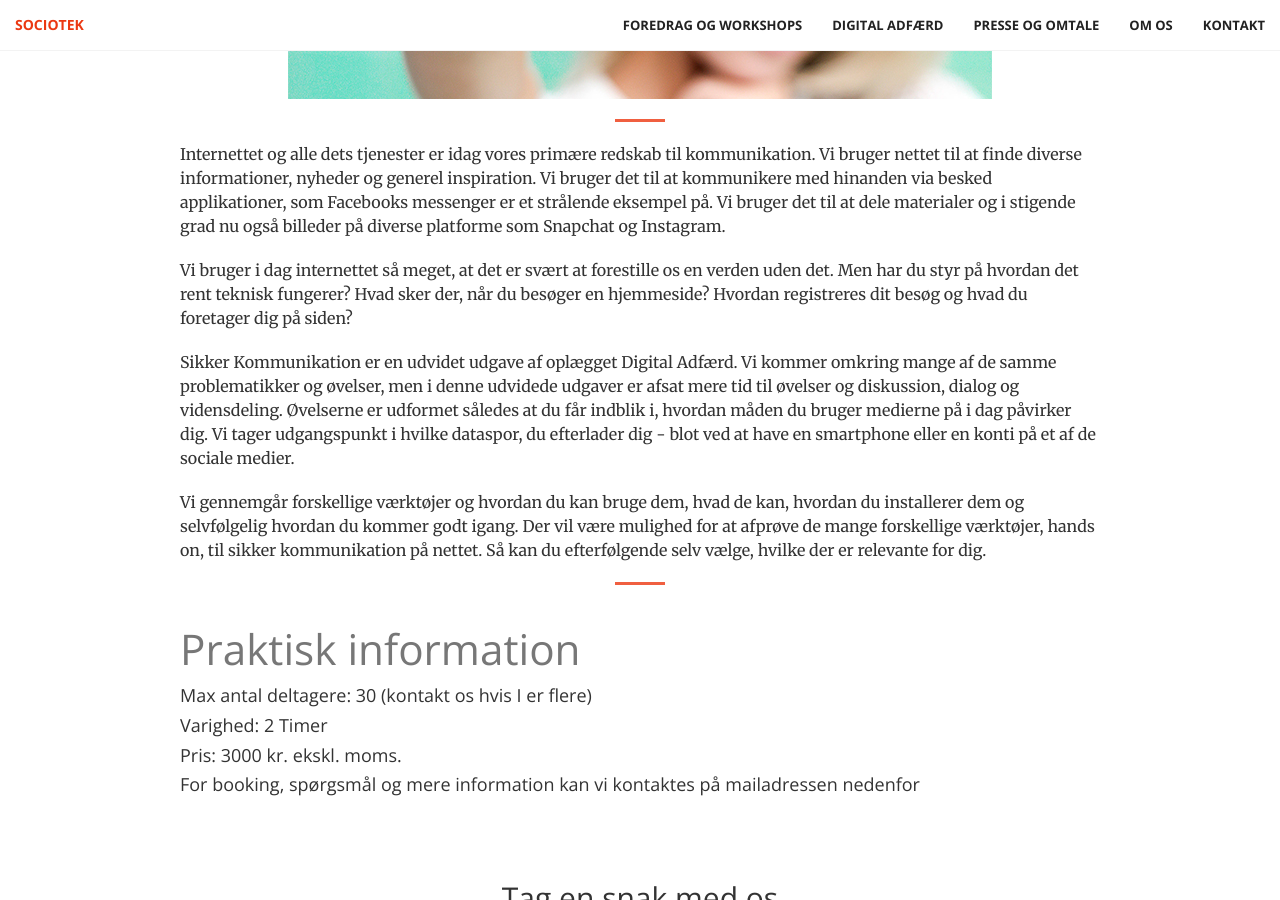
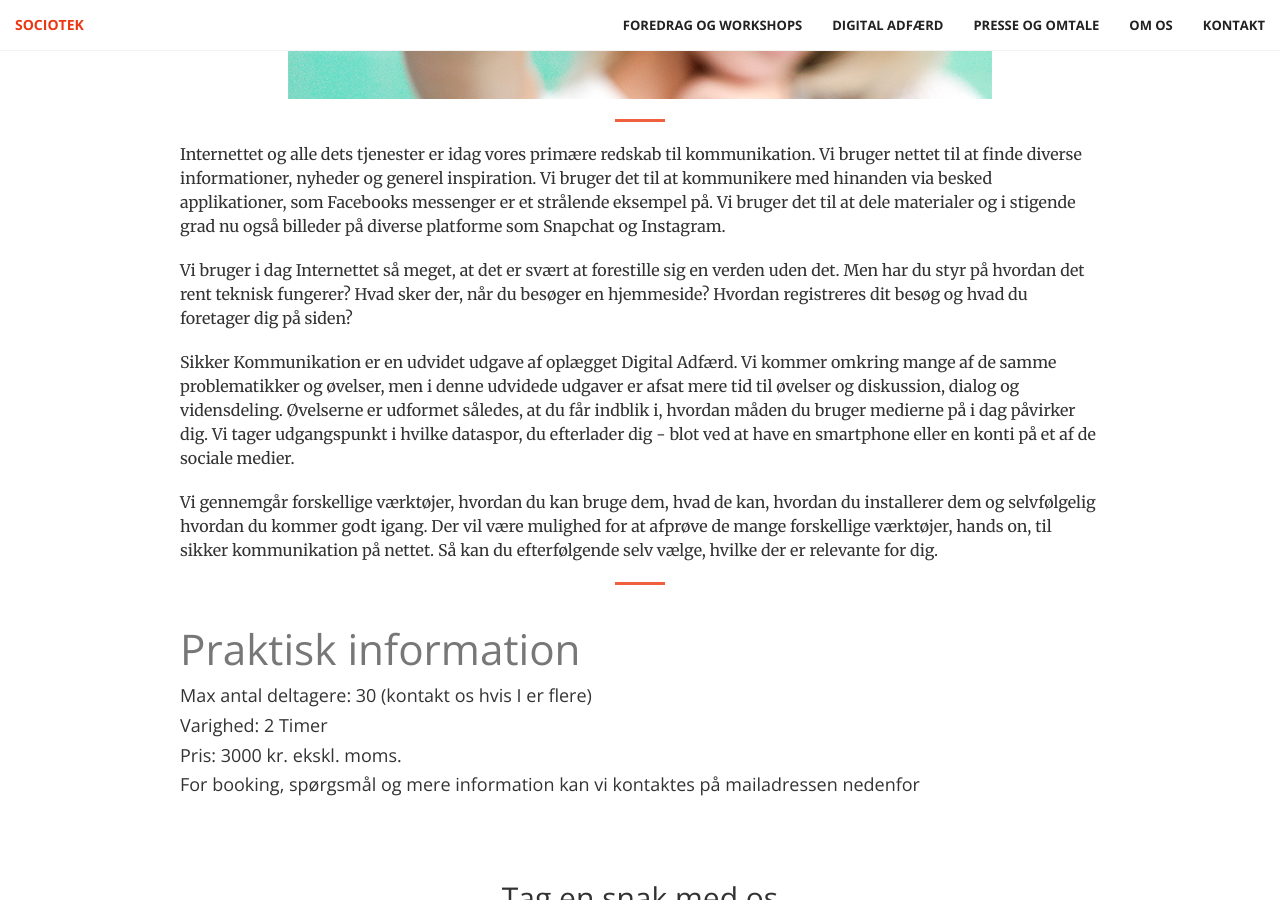
Before and after one commit to sociotek/sociotek.github.io, a Jekyll site: the page built from _posts/2017-10-22-sikker_kommunikation.md, in a window 1280 px wide and 900 px high, scrolled down 513 px. Built offline with Jekyll 4.4.1, drawn with Linux system fonts in a browser that asks for light colours.

Commit message:
Update 2017-10-22-sikker_kommunikation.md

```diff
--- a/_posts/2017-10-22-sikker_kommunikation.md
+++ b/_posts/2017-10-22-sikker_kommunikation.md
@@ -9,9 +9,9 @@ photo: /img/portfolio/digitaladfærd704.jpg
 ---
 Internettet og alle dets tjenester er idag vores primære redskab til kommunikation. Vi bruger nettet til at finde diverse informationer, nyheder og generel inspiration. Vi bruger det til at kommunikere med hinanden via besked applikationer, som Facebooks messenger er et strålende eksempel på. Vi bruger det til at dele materialer og i stigende grad nu også billeder på diverse platforme som Snapchat og Instagram.
 
-Vi bruger i dag internettet så meget, at det er svært at forestille os en verden uden det. Men har du styr på hvordan det rent teknisk fungerer? Hvad sker der, når du besøger en hjemmeside? Hvordan registreres dit besøg og hvad du foretager dig på siden?
+Vi bruger i dag Internettet så meget, at det er svært at forestille sig en verden uden det. Men har du styr på hvordan det rent teknisk fungerer? Hvad sker der, når du besøger en hjemmeside? Hvordan registreres dit besøg og hvad du foretager dig på siden?
 
 Sikker Kommunikation er en udvidet udgave af oplægget Digital Adfærd. Vi kommer omkring mange af de samme problematikker og øvelser, men i denne udvidede udgaver er afsat mere tid til øvelser og diskussion, dialog og vidensdeling.
-Øvelserne er udformet således at du får indblik i, hvordan måden du bruger medierne på i dag påvirker dig. Vi tager udgangspunkt i hvilke dataspor, du efterlader dig - blot ved at have en smartphone eller en konti på et af de sociale medier.
+Øvelserne er udformet således, at du får indblik i, hvordan måden du bruger medierne på i dag påvirker dig. Vi tager udgangspunkt i hvilke dataspor, du efterlader dig - blot ved at have en smartphone eller en konti på et af de sociale medier.
 
-Vi gennemgår forskellige værktøjer og hvordan du kan bruge dem, hvad de kan, hvordan du installerer dem og selvfølgelig hvordan du kommer godt igang. Der vil være mulighed for at afprøve de mange forskellige værktøjer, hands on, til sikker kommunikation på nettet. Så kan du efterfølgende selv vælge, hvilke der er relevante for dig.
+Vi gennemgår forskellige værktøjer, hvordan du kan bruge dem, hvad de kan, hvordan du installerer dem og selvfølgelig hvordan du kommer godt igang. Der vil være mulighed for at afprøve de mange forskellige værktøjer, hands on, til sikker kommunikation på nettet. Så kan du efterfølgende selv vælge, hvilke der er relevante for dig.
```
